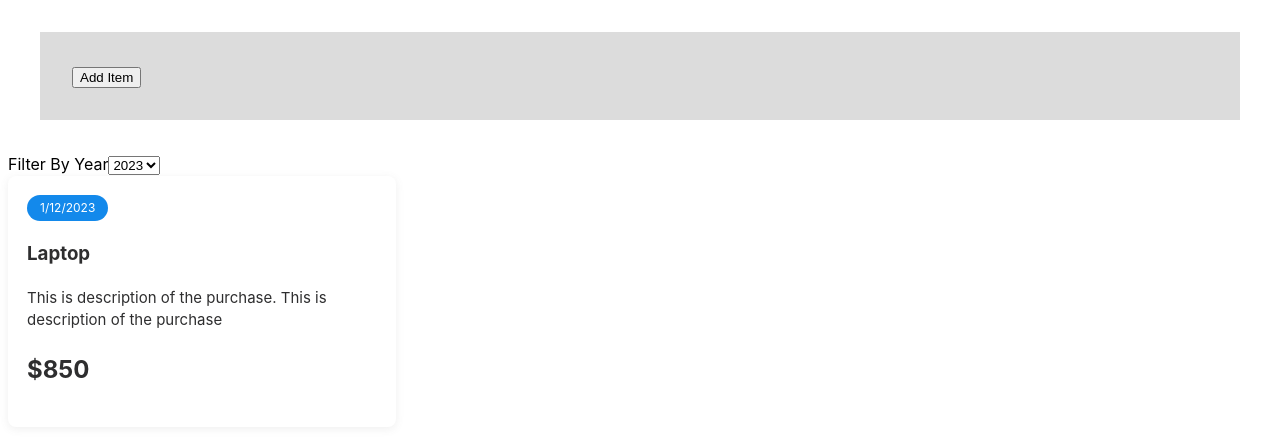
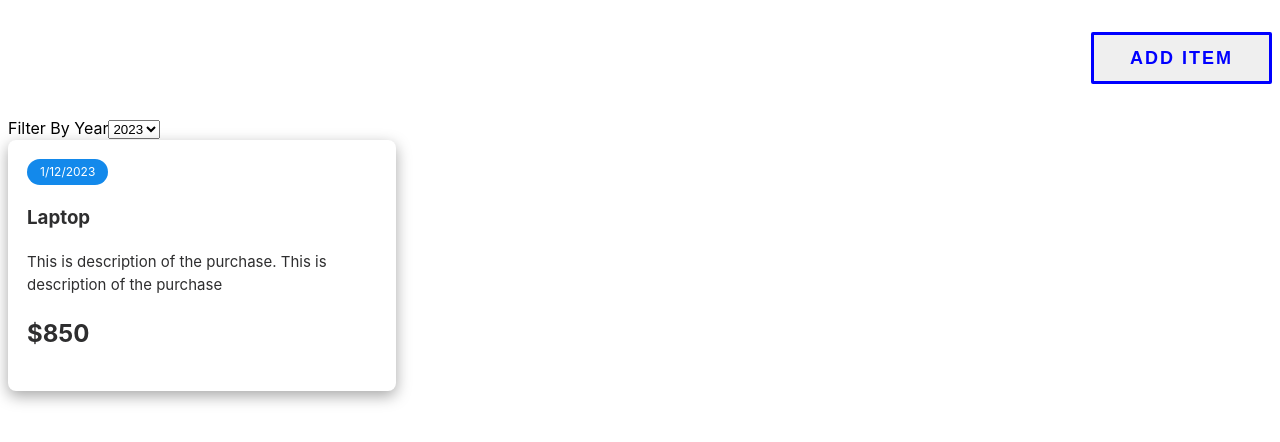
Before and after one commit to shahbaz4783/moneySavvy, a React (Vite) app: page / in a window 1280 px wide. Shown: the top 442 px of the page. Built offline with nearby package versions, Linux system fonts and the light colour scheme.

Commit message:
add item btn styling

```diff
--- a/src/components/FormModal.jsx
+++ b/src/components/FormModal.jsx
@@ -22,8 +22,14 @@ export const FormModal = (props) => {
 
   return (
 		<div className='form-modal'>
-			{!formUse && <button onClick={formUseHandler}>Add Item</button>}
-			{formUse && <ItemForm onCancel={cancelForm} onSaveItemData={saveItemDataHandler} />}
+			{!formUse && (
+				<button className='addItemBtn' onClick={formUseHandler}>
+					Add Item
+				</button>
+			)}
+			{formUse && (
+				<ItemForm onCancel={cancelForm} onSaveItemData={saveItemDataHandler} />
+			)}
 		</div>
 	);
 }
--- a/src/index.css
+++ b/src/index.css
@@ -18,9 +18,9 @@
 }
 
 .form-modal {
-	padding: 2em;
-	margin: 2em;
-	background-color: gainsboro;
+	margin: 2em 0;
+  display: flex;
+  justify-content: flex-end
 }
 
 form {
@@ -46,7 +46,7 @@ form {
   background-color: #fff;
   padding: 1rem;
   border-radius: 8px;
-  box-shadow: rgba(99, 99, 99, 0.1) 0px 2px 8px 0px;
+box-shadow: rgba(0, 0, 0, 0.35) 0px 5px 15px;
   margin-bottom: 1rem;
   border: 3px dashed transparent;
   max-width: 350px;
@@ -211,3 +211,51 @@ form {
   margin-top: 0.5rem;
   color: #8d8d8d;
 }
+
+
+/* Add Button */
+.addItemBtn {
+  font-size: 18px;
+  letter-spacing: 2px;
+  text-transform: uppercase;
+  display: inline-block;
+  text-align: center;
+  font-weight: bold;
+  padding: 0.7em 2em;
+  border: 3px solid blue;
+  border-radius: 2px;
+  position: relative;
+  color: blue;
+  text-decoration: none;
+  transition: 0.3s ease all;
+  z-index: 1;
+  cursor: pointer;
+}
+
+.addItemBtn:before {
+  transition: 0.5s all ease;
+  position: absolute;
+  top: 0;
+  left: 50%;
+  right: 50%;
+  bottom: 0;
+  opacity: 0;
+  content: '';
+  background-color: blue;
+  z-index: -1;
+}
+
+.addItemBtn:hover, .addItemBtn:focus {
+  color: white;
+}
+
+.addItemBtn:hover:before, .addItemBtn:focus:before {
+  transition: 0.5s all ease;
+  left: 0;
+  right: 0;
+  opacity: 1;
+}
+
+.addItemBtn:active {
+  transform: scale(0.9);
+}
```
